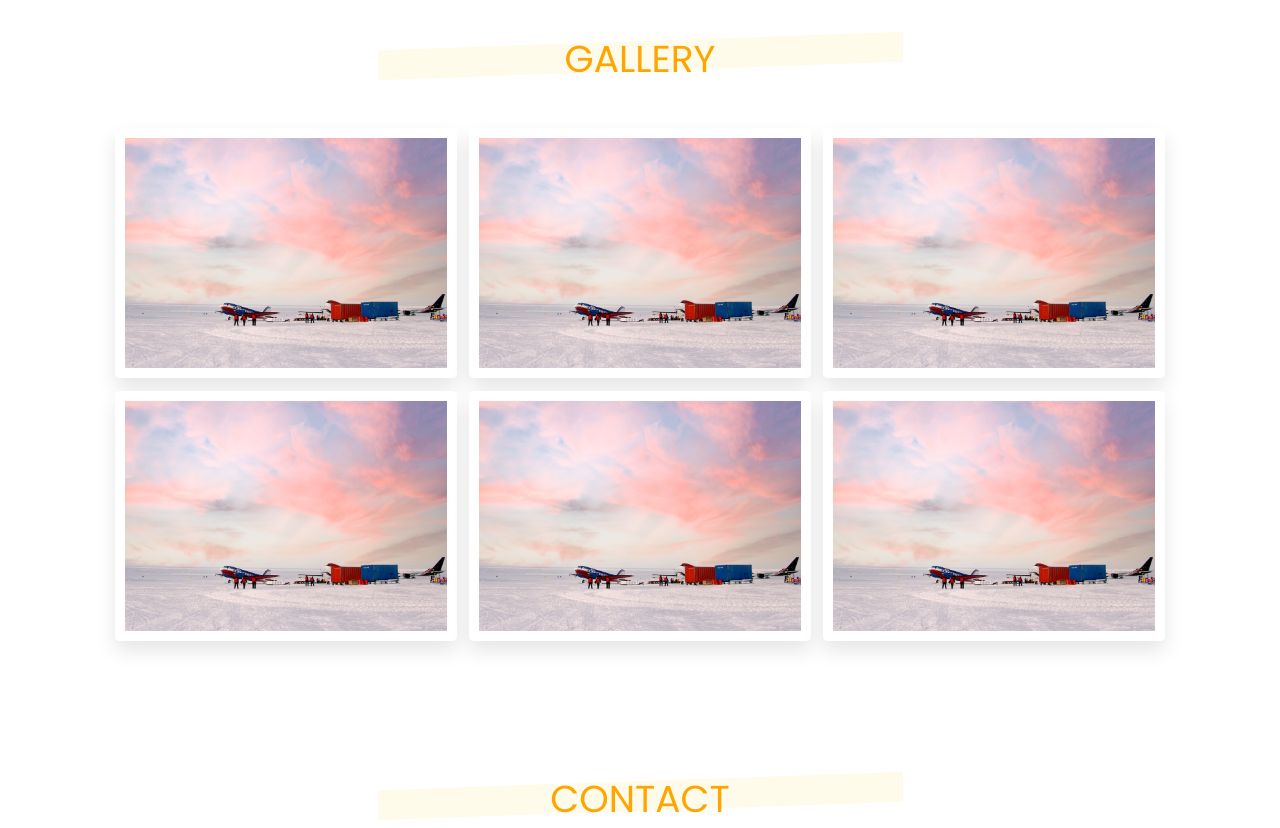
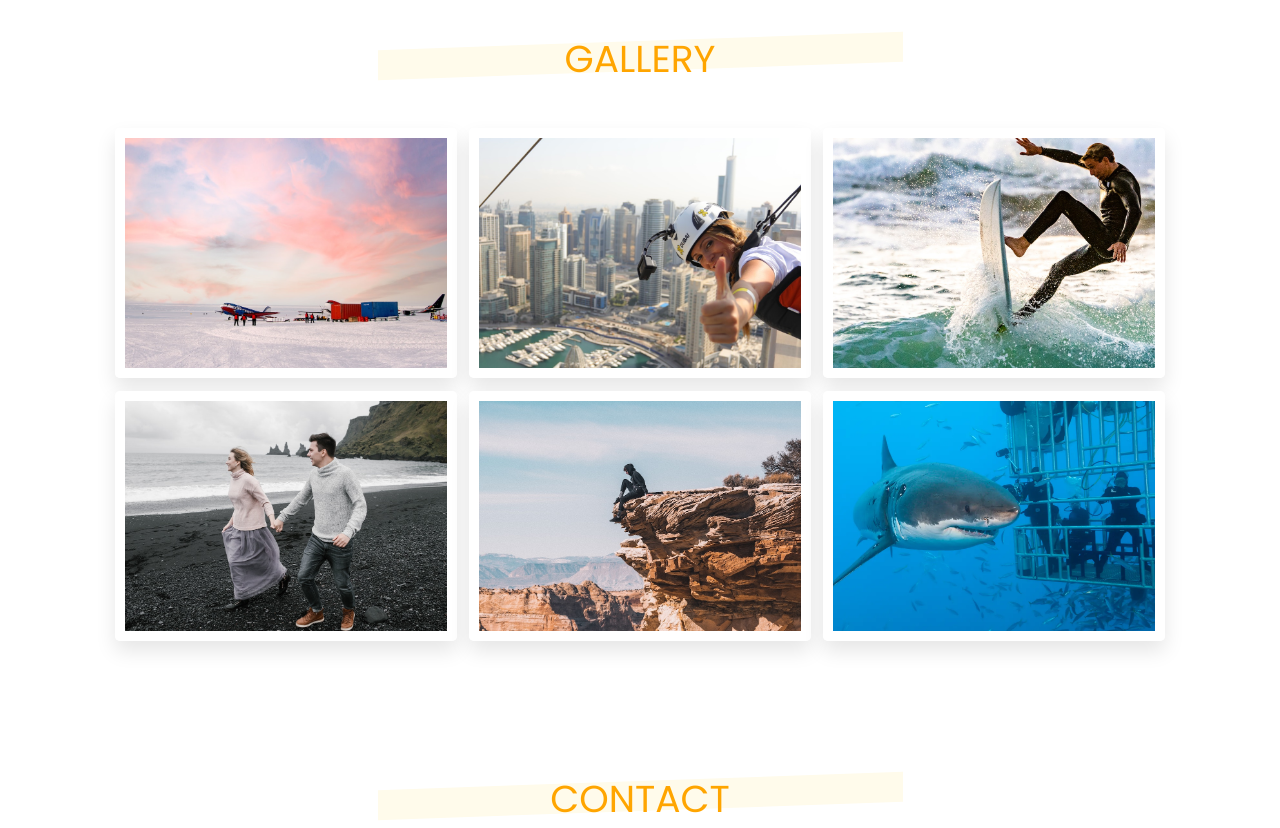
Before and after one commit to Makay131/xravel, a React (Vite) app: page / in a window 1280 px wide. Shown: the part 3100-3928 px from the top of the page. Built offline with nearby package versions, Linux system fonts and the light colour scheme.

Commit message:
gallery ui updated as well as the data

```diff
--- a/src/components/Gallery.jsx
+++ b/src/components/Gallery.jsx
@@ -2,34 +2,22 @@ import GalleryItem from "../interface/GalleryItem";
 
 const dummyData = [
     {
-        title: 'affordable hotels',
         src: './pics/antarctica.jpg',
-        description: 'Lorem ipsum dolor sit, amet consectetur adipisicing elit. Quasi, eaque!',
     },
     {
-        title: 'food and drinks',
-        src: './pics/antarctica.jpg',
-        description: 'Lorem ipsum dolor sit, amet consectetur adipisicing elit. Quasi, eaque!',
+        src: './pics/dubai.jpg',
     },
     {
-        title: 'safety measures',
-        src: './pics/antarctica.jpg',
-        description: 'Lorem ipsum dolor sit, amet consectetur adipisicing elit. Quasi, eaque!',
+        src: './pics/hawaii.jpg',
     },
     {
-        title: 'around the world',
-        src: './pics/antarctica.jpg',
-        description: 'Lorem ipsum dolor sit, amet consectetur adipisicing elit. Quasi, eaque!',
+        src: './pics/iceland.jpg',
     },
     {
-        title: 'affordable flights',
-        src: './pics/antarctica.jpg',
-        description: 'Lorem ipsum dolor sit, amet consectetur adipisicing elit. Quasi, eaque!',
+        src: './pics/california.jpg',
     },
     {
-        title: 'extreme adventures',
-        src: './pics/antarctica.jpg',
-        description: 'Lorem ipsum dolor sit, amet consectetur adipisicing elit. Quasi, eaque!',
+        src: './pics/belize.webp',
     },
 ];
 
--- a/src/interface/GalleryItem.jsx
+++ b/src/interface/GalleryItem.jsx
@@ -2,10 +2,8 @@ function GalleryItem({data}) {
     return (
         <div className="box-gallery overflow-hidden shadow-xravel-shadow-1 border-[1rem] border-white rounded-[0.5rem] h-[25rem] relative">
             <img className="h-full w-full object-cover" src={data.src} alt="" />
-            <div className="gallery-content absolute -top-full left-0 h-full w-full text-center bg-xravel-color-overlay-1 p-[2rem] pt-[3.8rem] duration-300">
-                <h3 className="text-[2.5rem] text-xravel-color-orange-1">{data.title}</h3>
-                <p className="text-[1.5rem] text-[#eee] py-[0.5rem]">{data.description}</p>
-                <a href="">See more</a>
+            <div className="gallery-content absolute -top-full left-0 h-full w-full flex items-center justify-center bg-xravel-color-overlay-1 p-[2rem] pt-[3.8rem] duration-300">
+                <span>See more</span>
             </div>
         </div>
     )
```
